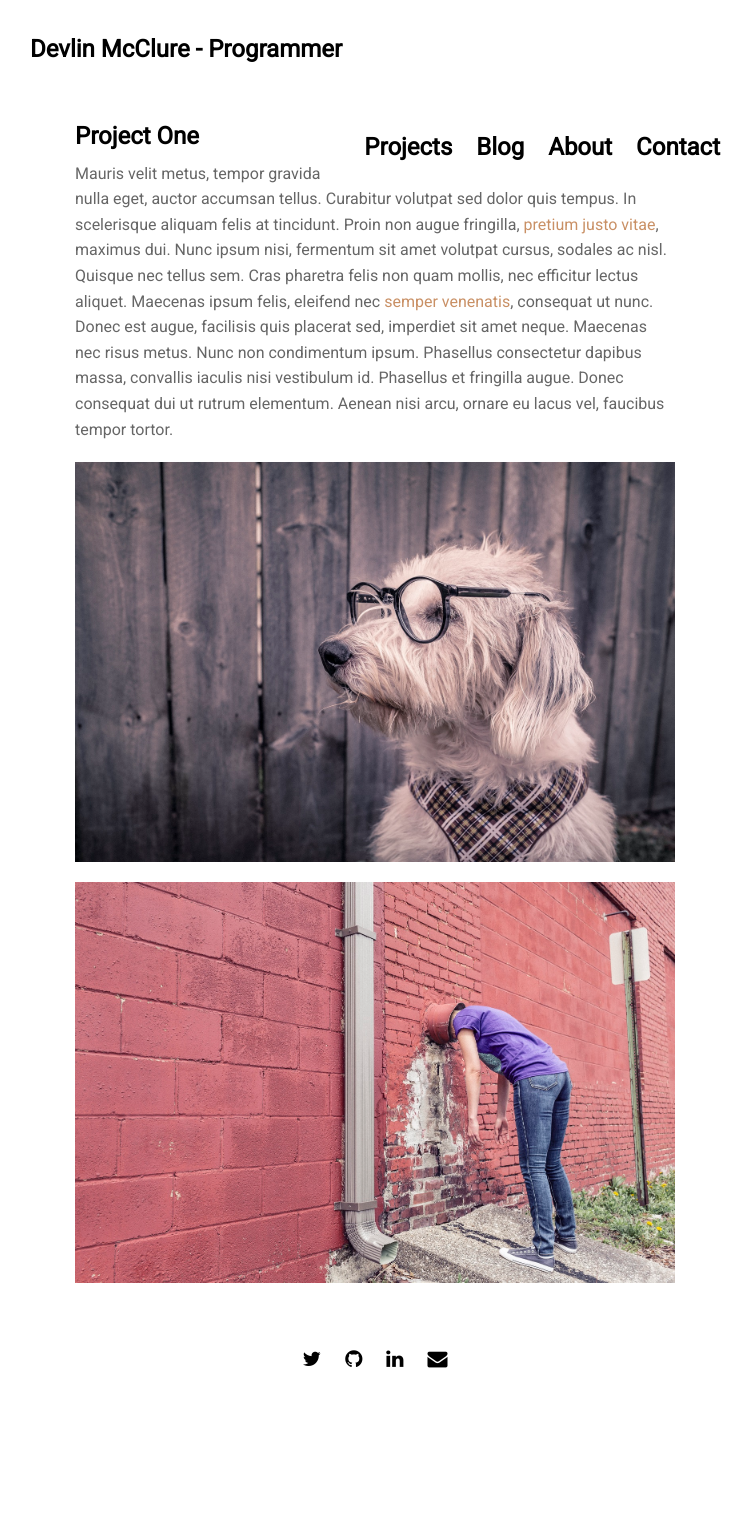
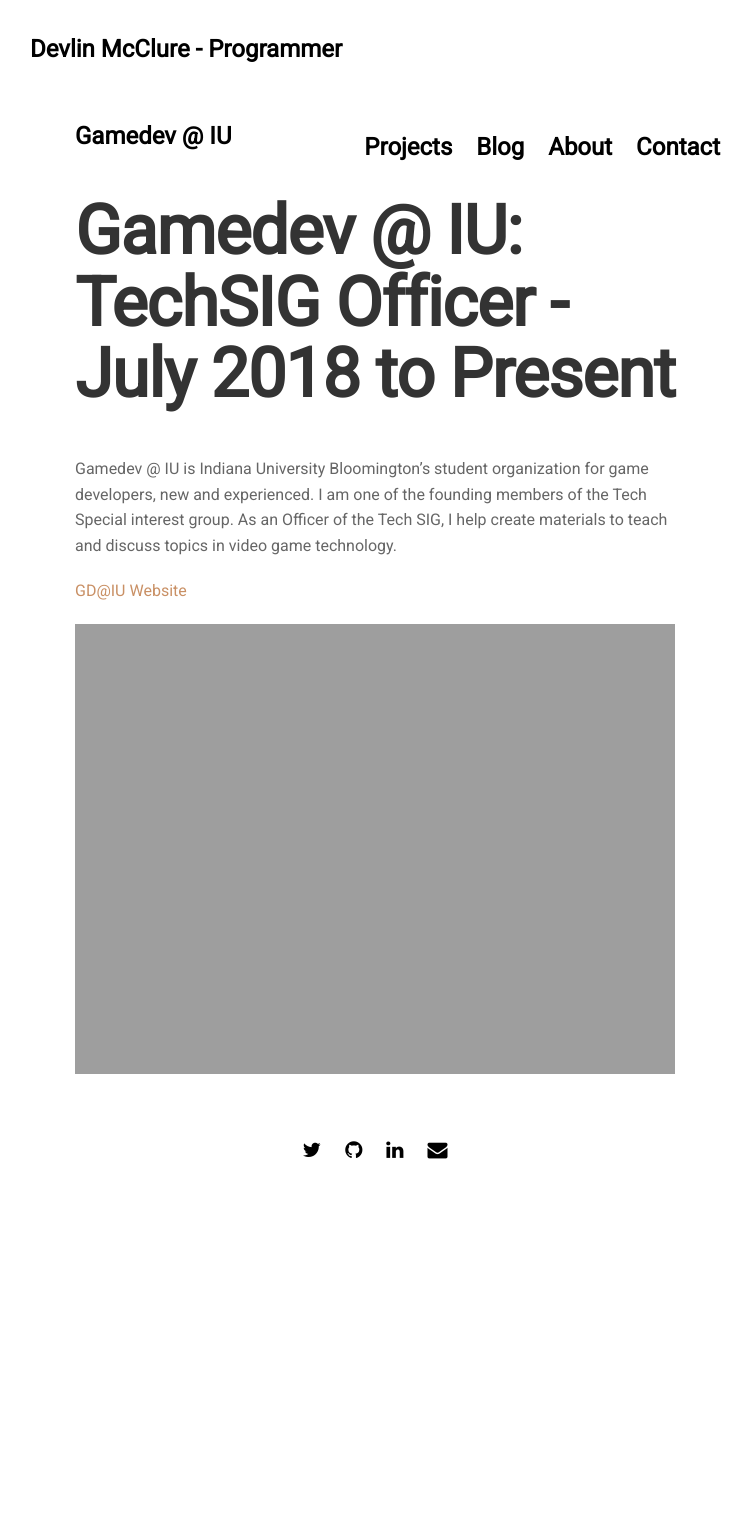
Before and after one commit to devmcclu/devmcclu.github.io-old, a Jekyll site: the page built from projects/proj-1.md, in a window 1280 px wide. Shown: the whole page, without its empty margins (265-1017 px from the left). Built offline with Jekyll 4.4.1, drawn with Linux system fonts in a browser that asks for light colours; nearby versions of some CDN libraries; after the commit the page ends 1304 px from its top, so only the background shows below that.

Commit message:
Create post for GDIU experience and import logo

```diff
--- a/_data/settings.yml
+++ b/_data/settings.yml
@@ -13,7 +13,7 @@
 # NOTE: Providing SEO information will make this website more searchable on the internet.
 
 seo:
-  description: 'Personal portfolio powered by Jekyll and GitHub Pages '
+  description: 'Portfolio for Devlin McClure '
   rel-author: 'https://plus.google.com/u/0/#'
   rel-publisher: 'https://plus.google.com/u/0/#'
 
@@ -33,7 +33,7 @@
 # Change to true for Disqus comments
 disqus:
   comments: false
-  disqus_shortname: 'thathungrymind'
+  disqus_shortname: 'thathungrymin'
 
 #-------------------------------
 # About Section
--- a/projects/proj-1.md
+++ b/projects/proj-1.md
@@ -1,9 +1,11 @@
 ---
 layout: post
-title: 'Project One'
+title: 'Gamedev @ IU'
 ---
-Mauris velit metus, tempor gravida nulla eget, auctor accumsan tellus. Curabitur volutpat sed dolor quis tempus. In scelerisque aliquam felis at tincidunt. Proin non augue fringilla, [pretium justo vitae](#), maximus dui. Nunc ipsum nisi, fermentum sit amet volutpat cursus, sodales ac nisl. Quisque nec tellus sem. Cras pharetra felis non quam mollis, nec efficitur lectus aliquet. Maecenas ipsum felis, eleifend nec [semper venenatis](#), consequat ut nunc. Donec est augue, facilisis quis placerat sed, imperdiet sit amet neque. Maecenas nec risus metus. Nunc non condimentum ipsum. Phasellus consectetur dapibus massa, convallis iaculis nisi vestibulum id. Phasellus et fringilla augue. Donec consequat dui ut rutrum elementum. Aenean nisi arcu, ornare eu lacus vel, faucibus tempor tortor.
+# Gamedev @ IU: TechSIG Officer - July 2018 to Present
 
-{% include image.html url="http://www.gratisography.com" image="projects/proj-1/dog.jpg" %}
+Gamedev @ IU is Indiana University Bloomington's student organization for game developers, new and experienced. I am one of the founding members of the Tech Special interest group. As an Officer of the Tech SIG, I help create materials to teach and discuss topics in video game technology.
 
-{% include image.html url="http://www.gratisography.com" image="projects/proj-1/wall.jpg" %}
+[GD@IU Website](http://http://gdiu.org/)
+
+{% include image.html url="http://http://gdiu.org/" image="projects/proj-1/GDUI_Logo.svg" %}
```
Also changed, not shown: assets/img/projects/proj-1/GDIU_Logo.svg (added).
